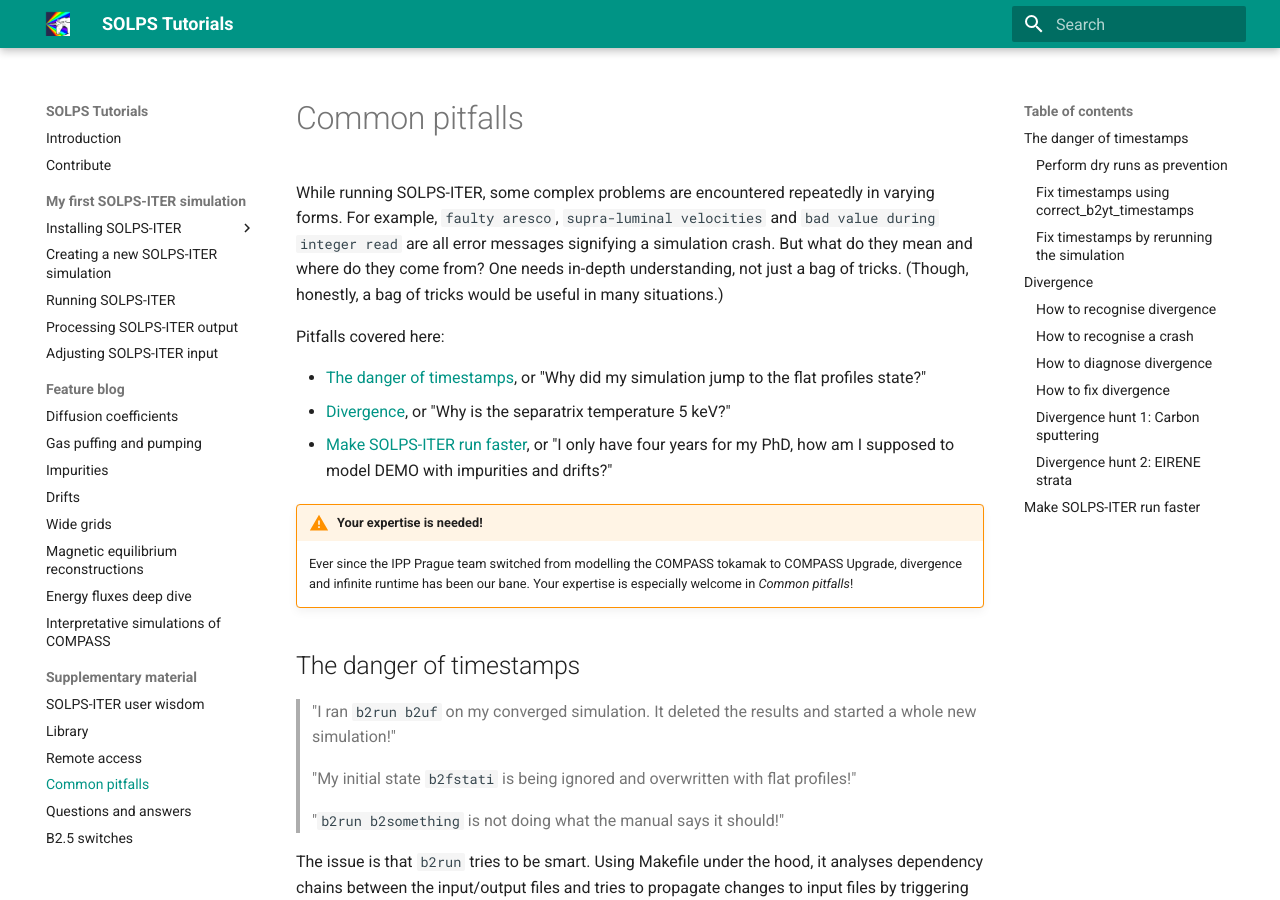
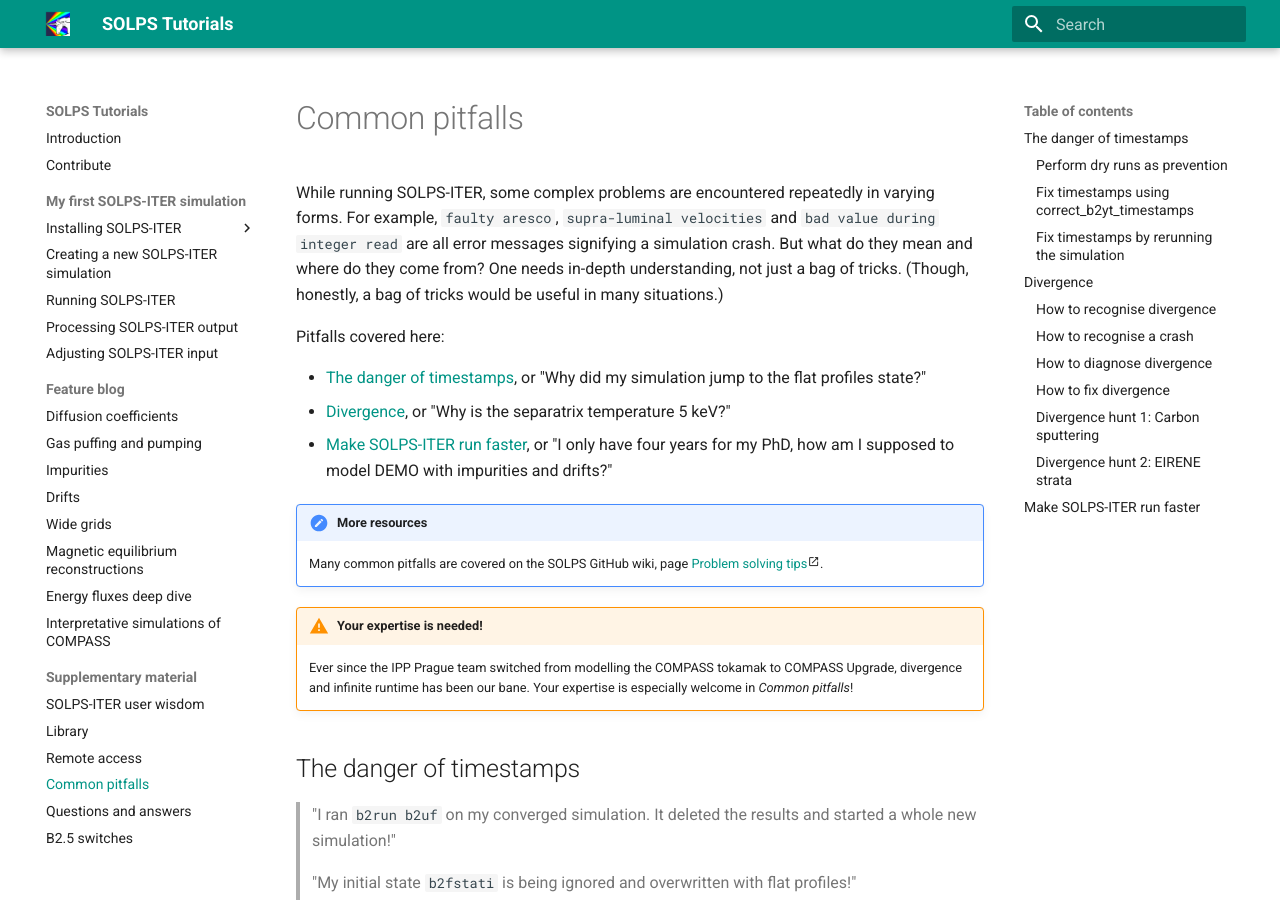
Before and after one commit to iterorganization/SOLPS-Tutorials, an MkDocs documentation site: the page built from docs/supplementary/Common_pitfalls.md, in a window 1280 px wide and 900 px high. Built offline with MkDocs 1.6.1 and Material for MkDocs 9.7.7, drawn with Linux system fonts in a browser that asks for light colours.

Commit message:
Add the SOLPS wiki as a source in Common pitfalls

```diff
--- a/docs/supplementary/Common_pitfalls.md
+++ b/docs/supplementary/Common_pitfalls.md
@@ -7,6 +7,11 @@ Pitfalls covered here:
 - [The danger of timestamps](#the-danger-of-timestamps), or "Why did my simulation jump to the flat profiles state?"
 - [Divergence](#divergence), or "Why is the separatrix temperature 5 keV?"
 - [Make SOLPS-ITER run faster](#make-solps-iter-run-faster), or "I only have four years for my PhD, how am I supposed to model DEMO with impurities and drifts?"
+
+/// note | More resources
+Many common pitfalls are covered on the SOLPS GitHub wiki, page [Problem solving tips](https://github.com/iterorganization/SOLPS-ITER/wiki/Problem-solving-tips)<span class="material-symbols-outlined">open_in_new</span>.
+///
+
 
 /// warning | Your expertise is needed!
 Ever since the IPP Prague team switched from modelling the COMPASS tokamak to COMPASS Upgrade, divergence and infinite runtime has been our bane. Your expertise is especially welcome in *Common pitfalls*!
```
